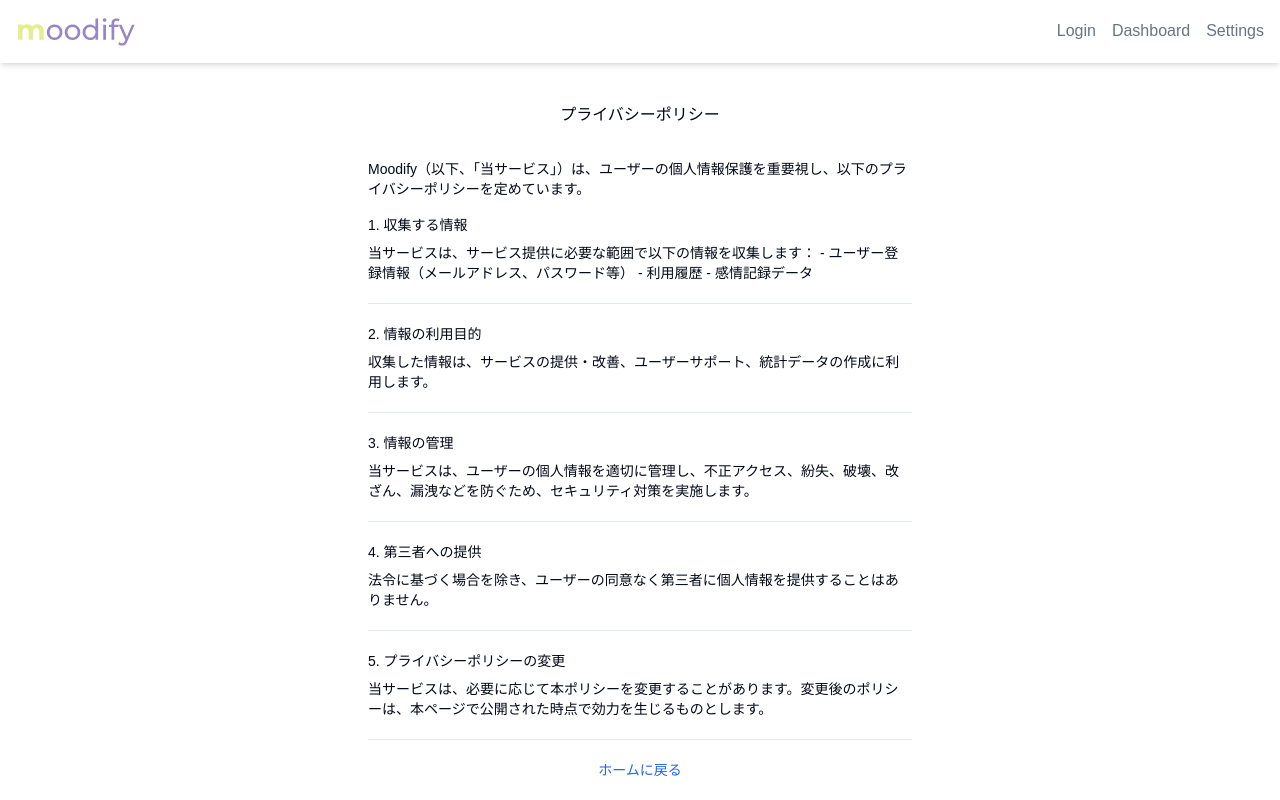
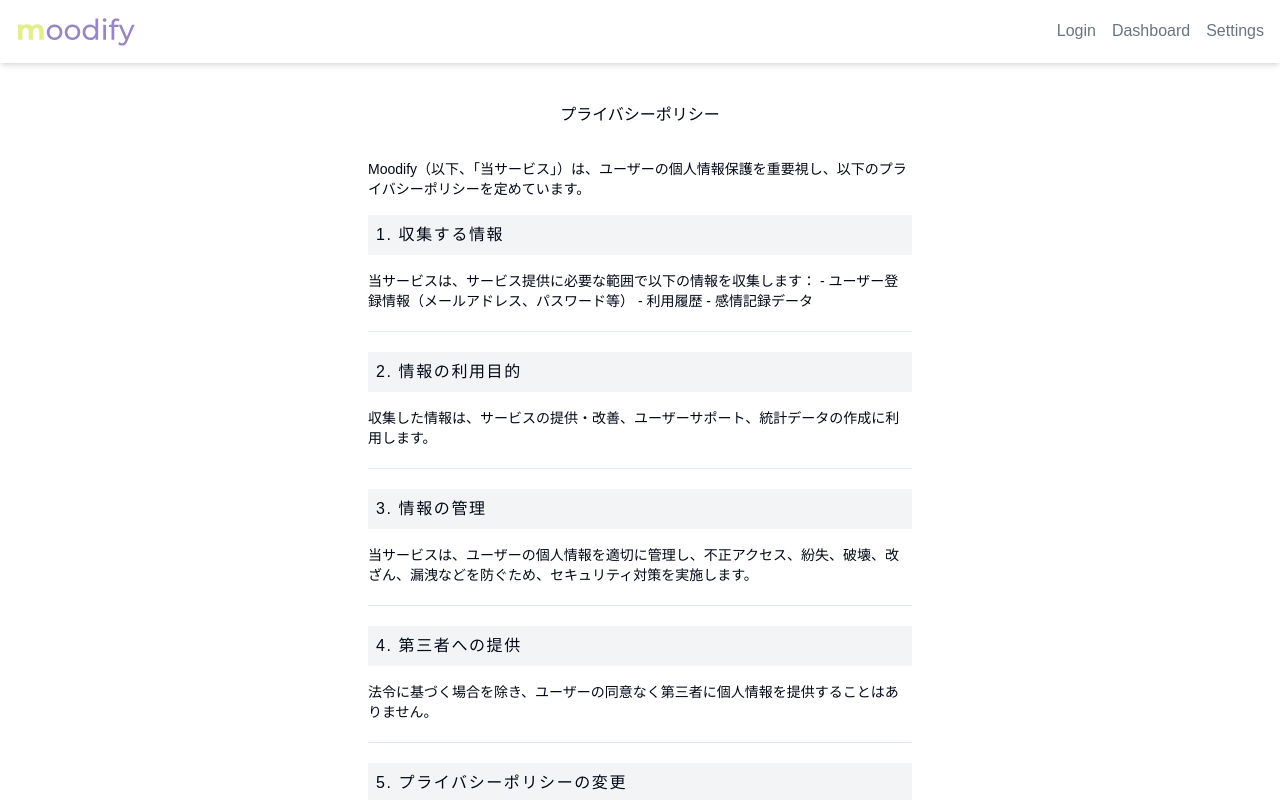
Before and after one commit to akkie8/moodify-web, a Next.js app: page /policy in a window 1280 px wide. Shown: the top 800 px of the page. Built offline with nearby package versions, Linux system fonts and the light colour scheme.

Commit message:
fix:セクション事に背景カラー追加#20

```diff
--- a/src/app/(static)/policy/page.tsx
+++ b/src/app/(static)/policy/page.tsx
@@ -7,24 +7,26 @@ export default function PrivacyPolicy() {
       <p className='mb-4'>
         Moodify（以下、「当サービス」）は、ユーザーの個人情報保護を重要視し、以下のプライバシーポリシーを定めています。
       </p>
-      <h2 className='mb-2 text-sm'>1. 収集する情報</h2>
+      <h2 className='p-2 mb-4 tracking-widest text-base bg-gray-100'>1. 収集する情報</h2>
       <p className='mb-5 pb-5 border-b'>
         当サービスは、サービス提供に必要な範囲で以下の情報を収集します： -
         ユーザー登録情報（メールアドレス、パスワード等） - 利用履歴 - 感情記録データ
       </p>
-      <h2 className='mb-2 text-sm'>2. 情報の利用目的</h2>
+      <h2 className='p-2 mb-4 tracking-widest text-base bg-gray-100'>2. 情報の利用目的</h2>
       <p className='mb-5 pb-5 border-b'>
         収集した情報は、サービスの提供・改善、ユーザーサポート、統計データの作成に利用します。
       </p>
-      <h2 className='mb-2 text-sm'>3. 情報の管理</h2>
+      <h2 className='p-2 mb-4 tracking-widest text-base bg-gray-100'>3. 情報の管理</h2>
       <p className='mb-5 pb-5 border-b'>
         当サービスは、ユーザーの個人情報を適切に管理し、不正アクセス、紛失、破壊、改ざん、漏洩などを防ぐため、セキュリティ対策を実施します。
       </p>
-      <h2 className='mb-2 text-sm'>4. 第三者への提供</h2>
+      <h2 className='p-2 mb-4 tracking-widest text-base bg-gray-100'>4. 第三者への提供</h2>
       <p className='mb-5 pb-5 border-b'>
         法令に基づく場合を除き、ユーザーの同意なく第三者に個人情報を提供することはありません。
       </p>
-      <h2 className='mb-2 text-sm'>5. プライバシーポリシーの変更</h2>
+      <h2 className='p-2 mb-4 tracking-widest text-base bg-gray-100'>
+        5. プライバシーポリシーの変更
+      </h2>
       <p className='mb-5 pb-5 border-b'>
         当サービスは、必要に応じて本ポリシーを変更することがあります。変更後のポリシーは、本ページで公開された時点で効力を生じるものとします。
       </p>
```
